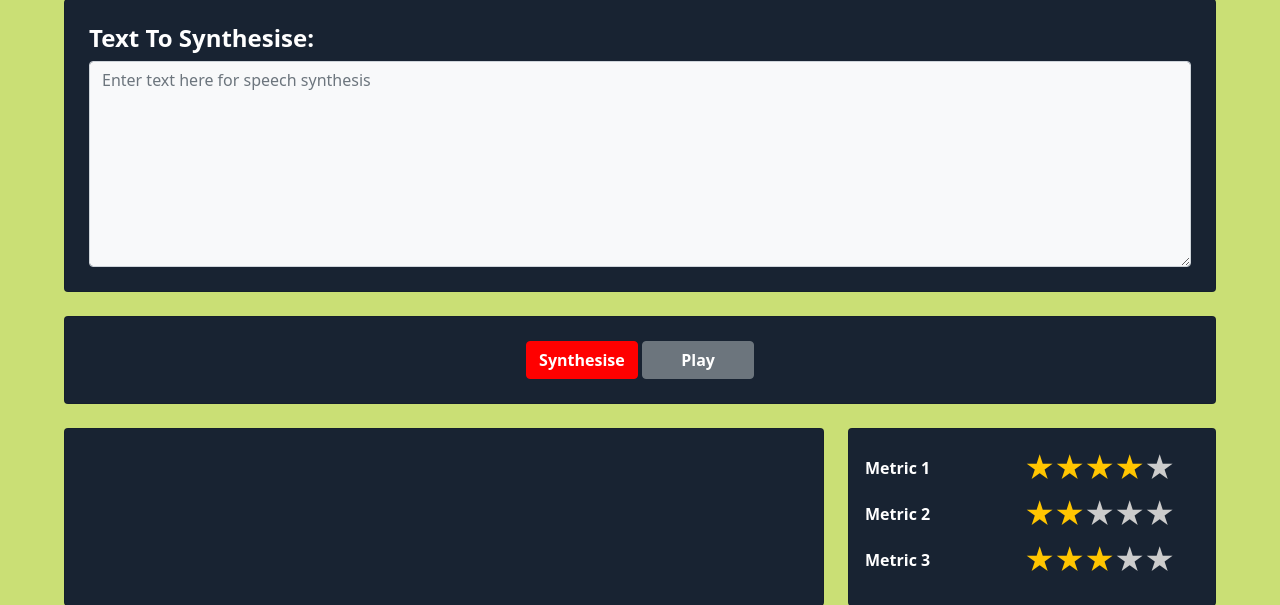
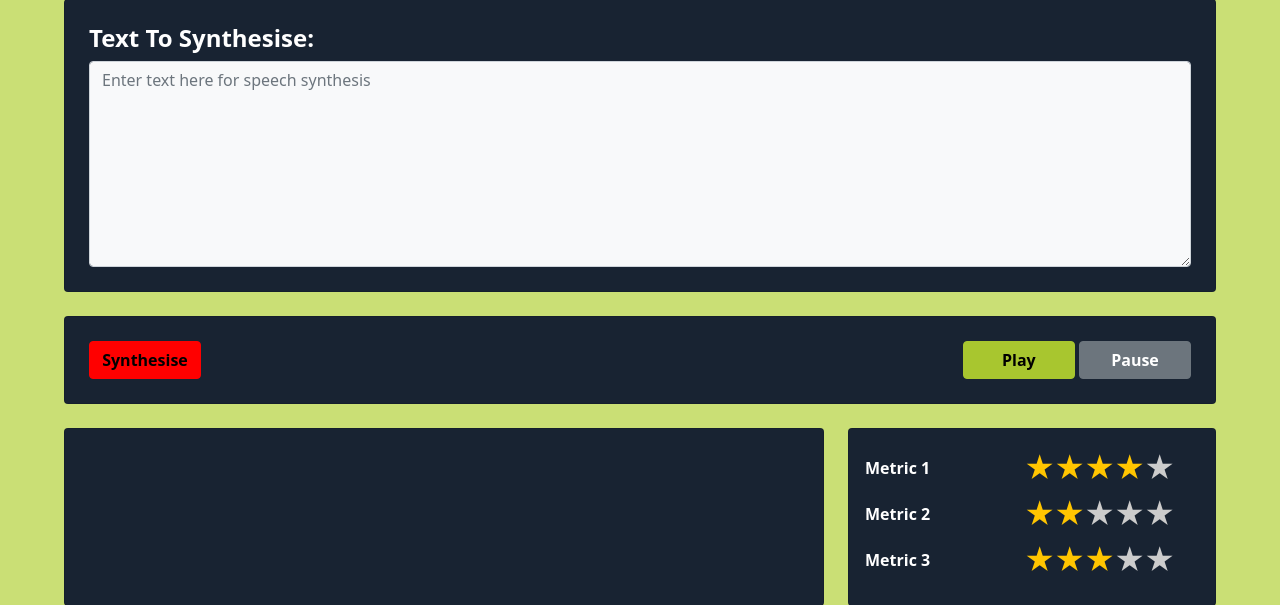
Before and after one commit to danielsamet/PSS, a Flask app: page /synthesiser in a window 1280 px wide. Shown: the part 280-885 px from the top of the page. Run offline with Flask 2, Linux system fonts and the light colour scheme.

Commit message:
updated action bar design
Signed-off-by: Daniel <danielsamet98@gmail.com>

```diff
--- a/static/css/main.css
+++ b/static/css/main.css
@@ -31,6 +31,7 @@
 .btn-primary {
     background: #F00;
     border-color: #F00;
+    color: black;
 }
 
 .btn-primary:hover {
@@ -58,7 +59,6 @@
     background: #a8c62f;
     border-color: #a8c62f;
     color: black;
-    opacity: 0.9;
 }
 
 .btn-success:hover {
@@ -66,6 +66,17 @@
     border-color: #a8c62f;
     color: black;
     opacity: 0.9;
+}
+
+.btn-success:focus {
+    background: #a8c62f;
+    color: black;
+    opacity: 0.9;
+    box-shadow: none;
+}
+
+.btn-secondary:focus {
+    box-shadow: none;
 }
 
 .synthesise-btn {
--- a/templates/synthesiser.html
+++ b/templates/synthesiser.html
@@ -14,9 +14,16 @@
     </div>
 
     <div class="card bg-item my-4">
-        <div class="card-body p-4 text-center">
-            <button class="btn btn-primary synthesise-btn fw-bold" id="synthesise_btn">Synthesise</button>
-            <button class="btn btn-secondary synthesise-btn fw-bold" id="play_btn">Play</button>
+        <div class="card-body p-4">
+            <div class="row justify-content-between">
+                <div class="col-auto">
+                    <button class="btn btn-primary synthesise-btn fw-bold" id="synthesise_btn">Synthesise</button>
+                </div>
+                <div class="col-auto text-end">
+                    <button class="btn btn-success synthesise-btn fw-bold" id="play_btn">Play</button>
+                    <button class="btn btn-secondary synthesise-btn fw-bold" id="pause_btn">Pause</button>
+                </div>
+            </div>
         </div>
     </div>
 
@@ -87,6 +94,8 @@
     <script>
         window.addEventListener('DOMContentLoaded', () => {
             let play_btn = $("#play_btn");
+            let pause_btn = $("#pause_btn");
+
             let wavesurfer = WaveSurfer.create({
                 container: '#waveform',
                 waveColor: 'white',
@@ -96,25 +105,37 @@
 
             wavesurfer.load("{{ url_for("static", filename="media/waves_and_seagulls.wav") }}");
             wavesurfer.on("finish", function () {
-                $("#play_btn").text("Play");
+                toggle_play_buttons();
             })
 
             play_btn.click(function () {
-                if ($(this).text() === "Play")
-                    play_audio(this)
-                else
-                    pause_audio(this);
-            })
+                if (!wavesurfer.isPlaying())
+                    play_audio();
+            });
 
-            function play_audio(element) {
+            pause_btn.click(function () {
+                if (wavesurfer.isPlaying())
+                    pause_audio();
+            });
+
+            function play_audio() {
                 wavesurfer.play();
-                element.innerText = "Pause";
+                toggle_play_buttons();
             }
 
-            function pause_audio(element) {
-                console.log(452);
+            function pause_audio() {
                 wavesurfer.pause();
-                element.innerText = "Play";
+                toggle_play_buttons();
+            }
+
+            function toggle_play_buttons() {
+                if (play_btn.hasClass("btn-success")) {
+                    play_btn.removeClass("btn-success").addClass("btn-secondary");
+                    pause_btn.removeClass("btn-secondary").addClass("btn-success");
+                } else {
+                    play_btn.removeClass("btn-secondary").addClass("btn-success");
+                    pause_btn.removeClass("btn-success").addClass("btn-secondary");
+                }
             }
         });
     </script>
```
